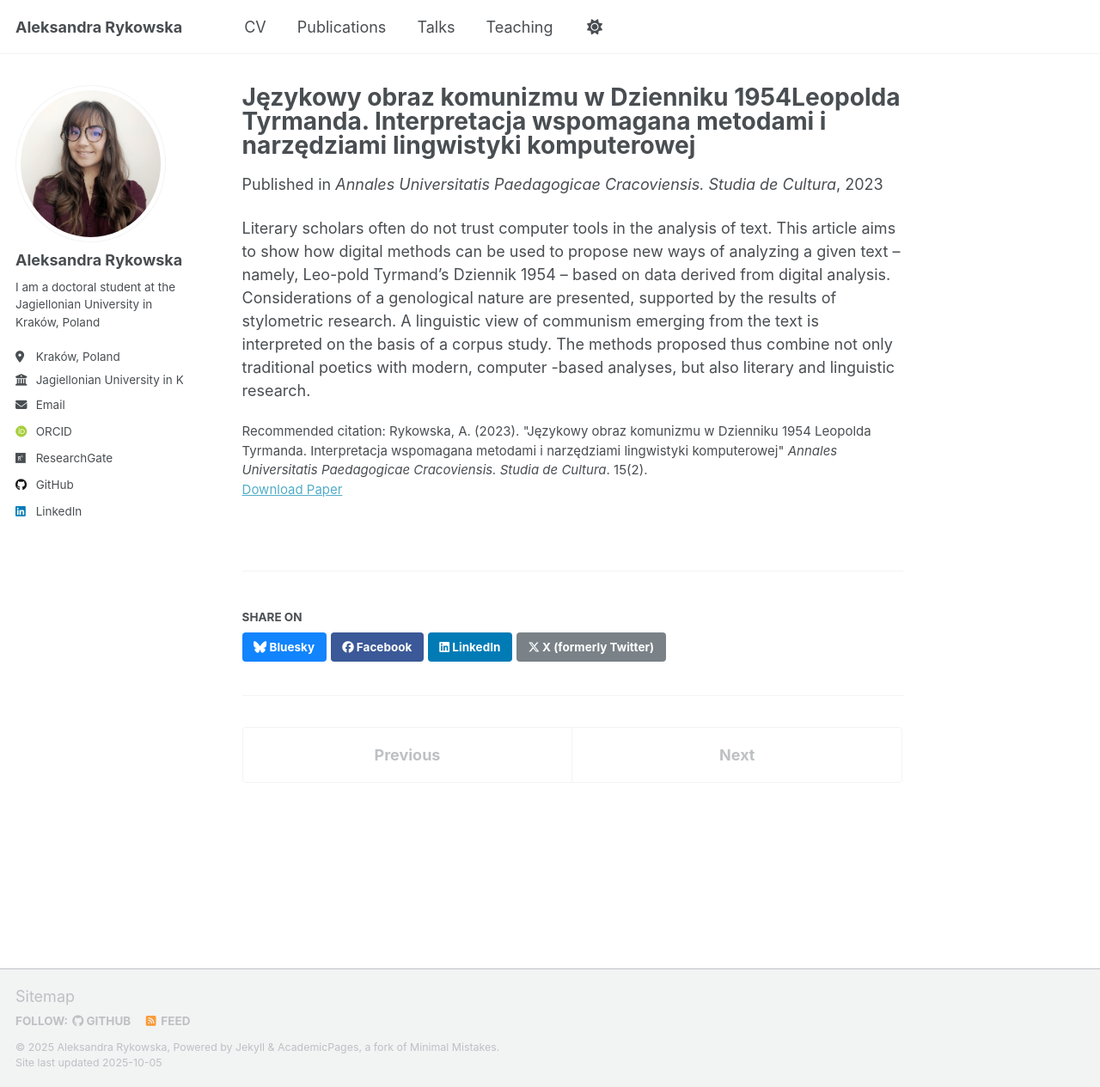
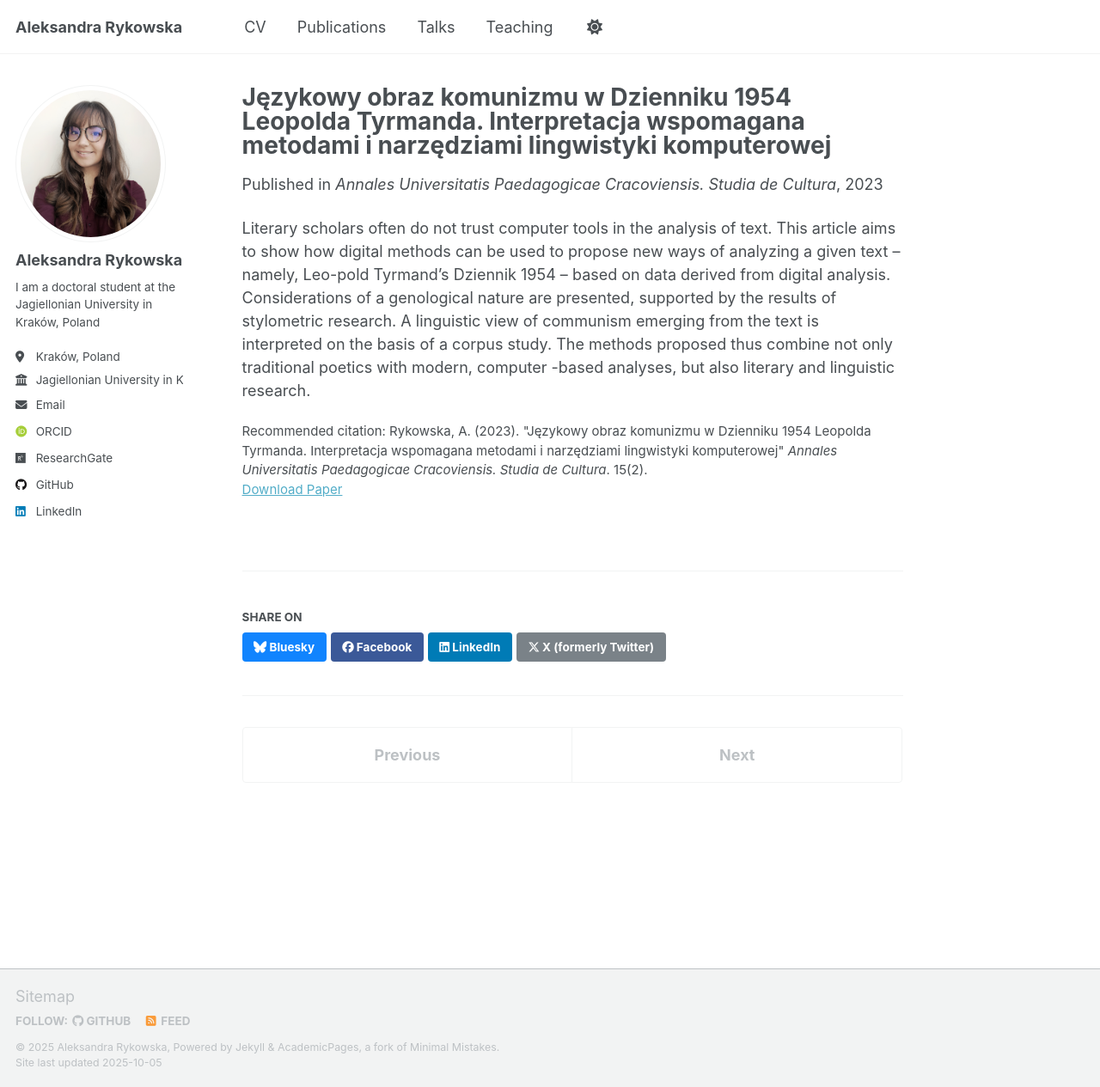
Before and after one commit to aleksandra2812/aleksandra2812.github.io, a Jekyll site: the page built from _publications/2010-10-01-paper-title-number-2.md, in a window 1280 px wide and 1265 px high. Shown: the whole window at 86% size. Built offline with Jekyll 4.4.1, drawn with Linux system fonts in a browser that asks for light colours; some web fonts are replaced; a script that is not in the unit is left out.

Commit message:
Fix a mistake

```diff
--- a/_publications/2010-10-01-paper-title-number-2.md
+++ b/_publications/2010-10-01-paper-title-number-2.md
@@ -1,5 +1,5 @@
 ---
-title: "Językowy obraz komunizmu w Dzienniku 1954Leopolda Tyrmanda. Interpretacja wspomagana metodami i narzędziami lingwistyki komputerowej"
+title: "Językowy obraz komunizmu w Dzienniku 1954 Leopolda Tyrmanda. Interpretacja wspomagana metodami i narzędziami lingwistyki komputerowej"
 collection: publications
 category: manuscripts
 permalink: /publication/2010-10-01-paper-title-number-2
```
